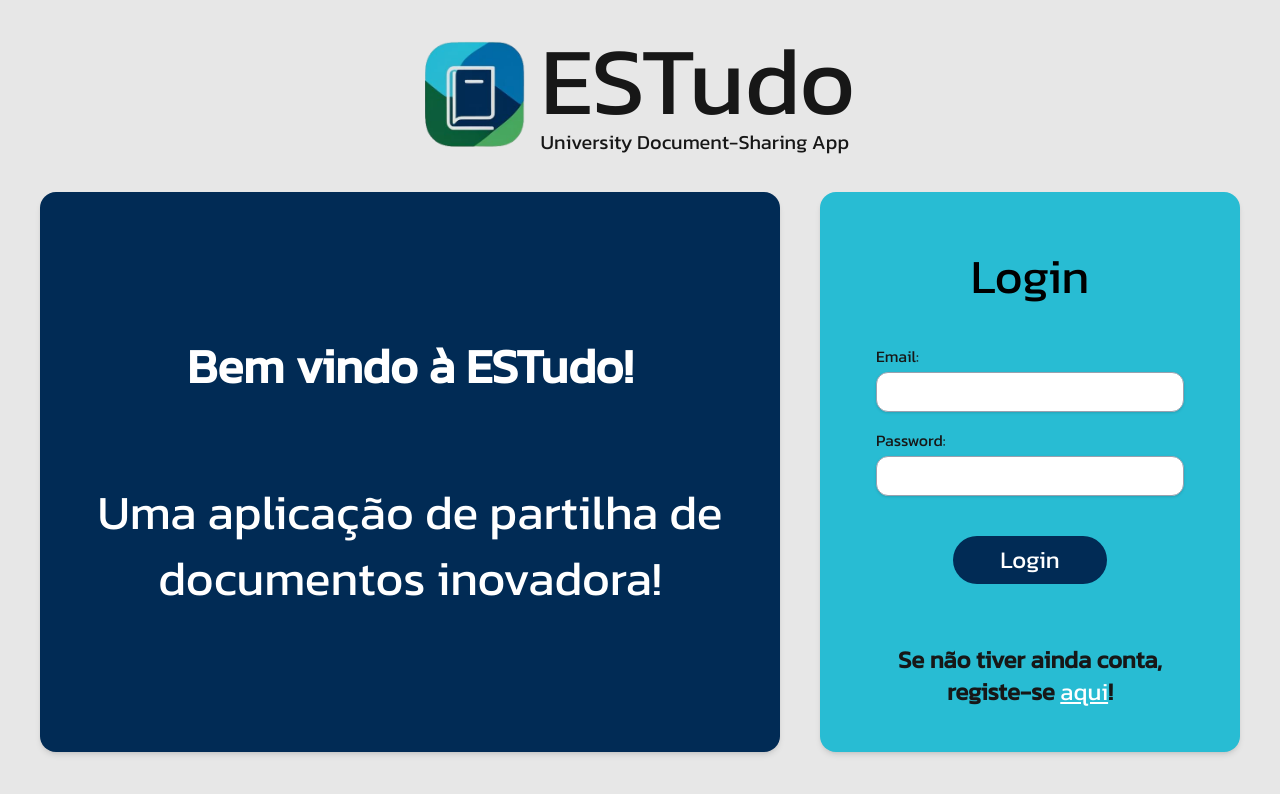
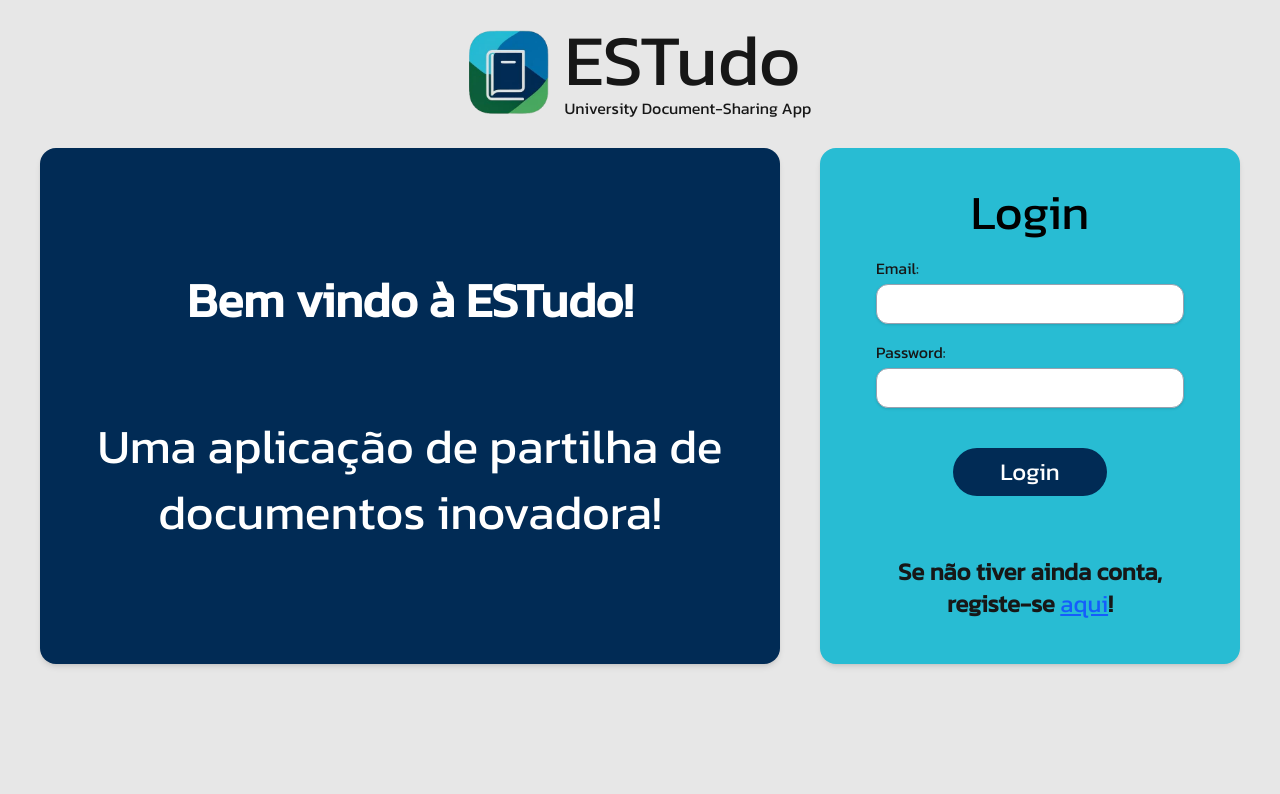
Before and after one commit to beckerme/ESTudo, a Next.js app in the folder estudo/: page /login in a window 1280 px wide. Shown: the top 794 px of the page. Built offline with nearby package versions, Linux system fonts and the light colour scheme.

Commit message:
Atualização da página de login

```diff
--- a/estudo/src/app/teste/page.js
+++ /dev/null
@@ -1,12 +0,0 @@
-export default function ResponsiveBlocks() {
-    return (
-      <div className="flex flex-col md:flex-row items-center justify-center min-h-screen gap-4 p-4">
-        <div className="w-full md:w-1/2 h-64 bg-blue-500 rounded-2xl flex items-center justify-center text-white text-xl font-bold shadow-lg">
-          Block 1
-        </div>
-        <div className="w-full md:w-1/2 h-64 bg-green-500 rounded-2xl flex items-center justify-center text-white text-xl font-bold shadow-lg">
-          Block 2
-        </div>
-      </div>
-    );
-  }
--- a/estudo/src/components/Login/Header.jsx
+++ b/estudo/src/components/Login/Header.jsx
@@ -1,6 +1,10 @@
+// Imports Next
 import Image from "next/image";
+
+// Import Fonte
 import { Kanit } from "next/font/google";
 
+// Fonte
 const kanit = Kanit({
     subsets: ['latin'],
     weight: "400",
@@ -9,16 +13,16 @@ const kanit = Kanit({
 export default function Header() {
   return (
     <div className={kanit.className}>
-        <div className="flex items-center justify-center py-4 mt-3">
+        <div className="flex items-center justify-center xl:py-2 py-4 mt-3">
             <div className="flex items-center space-x-4">
 
                 {/* Logo */}
-                <Image src="/logo.png" width={100} height={106} alt="ESTudo Logo" />
+                <Image src="/logo.png" width={80} height={80} alt="ESTudo Logo" />
 
                 {/* Title and Subtitle */}
                 <div>
-                    <h1 className="lg:text-8xl text-6xl">ESTudo</h1>
-                    <p className="lg:text-xl">University Document-Sharing App</p>
+                    <h1 className="lg:text-7xl text-5xl">ESTudo</h1>
+                    <p className="lg:text-md">University Document-Sharing App</p>
                 </div>
             </div>
         </div>
--- a/estudo/src/components/Login/Login.jsx
+++ b/estudo/src/components/Login/Login.jsx
@@ -1,8 +1,10 @@
+// Imports relacionados com páginas e fontes
 import { Kanit } from "next/font/google";
 import Header from "./Header";
 import Saudacao from "./Saudacao";
 import LoginForm from "./LoginForm";
 
+// Fonte
 const kanit = Kanit({
   subsets: ['latin'],
   weight: "400",
@@ -22,9 +24,9 @@ export default function Login() {
           </div>
 
           {/* Coluna do Formulário de Login */}
-          <div className="bg-[#28BCD3] p-6 pt-15 rounded-2xl shadow-md">
+          <div className="bg-[#28BCD3] p-6 pt-10 rounded-2xl shadow-md">
             <h2 className="text-5xl 2xl:text-6xl md:py-0
-            text-black text-center md:mb-6">Login</h2>
+            text-black text-center">Login</h2>
             <LoginForm />
           </div>
         </div>
--- a/estudo/src/components/Login/LoginForm.jsx
+++ b/estudo/src/components/Login/LoginForm.jsx
@@ -1,4 +1,9 @@
+"use client";
+
 import { Inter } from "next/font/google";
+import { useState } from "react";
+import { useRouter } from "next/navigation";
+import Link from "next/link";
 
 const inter = Inter({
   subsets: ['latin'],
@@ -6,41 +11,95 @@ const inter = Inter({
 });
 
 export default function LoginForm() {
+  const router = useRouter();
+  const [email, setEmail] = useState("");
+  const [password, setPassword] = useState("");
+  const [erro, setErro] = useState("");
+
+  const handleSubmit = async (e) => {
+    e.preventDefault();
+
+    // Basic validation
+    if (!email || !password) {
+      setErro("Por favor, preencha todos os campos");
+      return;
+    }
+
+    try {
+      // Comunicação com a base de dados
+      const response = await fetch("/api/auth/login", {
+        method: "POST",
+        headers: {
+          "Content-Type": "application/json",
+        },
+        body: JSON.stringify({ email, password }),
+      });
+
+      const data = await response.json();
+
+      if (!response.ok) {
+        setErro("Erro ao fazer login!")
+      }
+
+      // On successful login, redirect to the home page
+      router.push("/pag-inicial");
+
+    } catch (err) {
+      setErro(err.message || "Falha na autenticação. Tente novamente.");
+    }
+  };
+
   return (
     <>
       <div className="w-full max-w-2xl rounded-xl overflow-hidden">
-                <form className="px-8 2xl:py-10 lg:py-5 w-full">
+        <form onSubmit={handleSubmit} className="px-8 2xl:py-10 lg:py-5 w-full">
+          {erro && (
+            <div className="bg-red-100 border border-red-400 text-red-700 px-3 py-2 rounded-lg mb-4">
+              {erro}
+            </div>
+          )}
+
           <div className="space-y-4">
             <div className="w-full">
               <label className="block">Email:</label>
               <input
                 type="email"
+                value={email}
+                onChange={(e) => setEmail(e.target.value)}
                 className={`${inter.className} bg-white rounded-xl h-10 mt-1 w-full px-3 py-2 border border-gray-400
-                            shadow-sm focus:outline-none focus:ring-2 focus:ring-blue-800 focus:border-transparent`}/>
+                  shadow-sm focus:outline-none focus:ring-2 focus:ring-blue-800 focus:border-transparent`}
+              />
             </div>
             <div className="w-full">
               <label className="block">Password:</label>
               <input
                 type="password"
+                value={password}
+                onChange={(e) => setPassword(e.target.value)}
                 className={`${inter.className} bg-white rounded-xl h-10 mt-1 w-full px-3 py-2 border border-gray-400
-                            shadow-sm focus:outline-none focus:ring-2 focus:ring-blue-800 focus:border-transparent`}/>
+                  shadow-sm focus:outline-none focus:ring-2 focus:ring-blue-800 focus:border-transparent`}
+              />
             </div>
           </div>
+
           <div className="flex justify-center md:pt-0 pt-20">
-                        <button className="lg:w-1/2 md:w-2/3 md:mt-10 2xl:mt-20 px-5 md:px-0 bg-[#012B55] text-white py-2 text-xl md:text-2xl 2xl:text-4xl rounded-4xl hover:bg-blue-800
-                        transition duration-300
-                            ease-in-out focus:outline-none focus:ring-2 focus:ring-blue-800 focus:ring-opacity-50">
-                        <a href="/pag-inicial"
+            <button
               type="submit"
-                        >
+              className="lg:w-1/2 md:w-2/3 md:mt-10 2xl:mt-20 px-5 md:px-0 bg-[#012B55] text-white py-2 text-xl md:text-2xl 2xl:text-4xl rounded-4xl hover:bg-blue-800
+                transition duration-300 ease-in-out focus:outline-none focus:ring-2 focus:ring-blue-800 focus:ring-opacity-50">
               Login
-                        </a>
             </button>
           </div>
+
           <div className="flex justify-center 2xl:px-10">
             <div className="text-center mt-8 xl:mt-15">
-                            <p className="text-2xl md:text-xl lg:text-2xl font-bold">Se não tiver ainda conta, registe-se <a href="/registo" className="text-white underline hover:text-blue-800
-                            font-medium">aqui</a>!</p>
+              <p className="text-2xl md:text-xl lg:text-2xl font-bold">
+                Se não tiver ainda conta, registe-se{" "}
+                <Link href="/registo" className="text-blue-600 underline hover:text-blue-800 font-medium">
+                  aqui
+                </Link>
+                !
+              </p>
             </div>
           </div>
         </form>
--- a/estudo/src/components/Login/Saudacao.jsx
+++ b/estudo/src/components/Login/Saudacao.jsx
@@ -1,8 +1,12 @@
 export default function Saudacao() {
     return (
-      <div className="w-full h-auto leading-snug p-3 md:p-8 lg:p-10 2xl:p-15  md:text-5xl lg:text-5xl text-2xl text-white text-center flex items-center flex-col justify-center">
-        <h1 className="pb-20 font-bold">Bem vindo à ESTudo!</h1>
-        <p>Uma aplicação de partilha de documentos inovadora!</p>
-      </div>
+      <>
+        {/* Coluna da Saudação */}
+        <div className="w-full h-auto leading-snug p-3 md:p-8 lg:p-10 2xl:p-15  md:text-5xl lg:text-5xl text-2xl text-white text-center flex
+        items-center flex-col justify-center">
+          <h1 className="pb-20 font-bold">Bem vindo à ESTudo!</h1>
+          <p>Uma aplicação de partilha de documentos inovadora!</p>
+        </div>
+      </>
     );
 }
--- a/estudo/src/components/Validar-Registo/ValidarRegisto.jsx
+++ b/estudo/src/components/Validar-Registo/ValidarRegisto.jsx
@@ -1,4 +1,3 @@
-
 "use client"
 
 import { useState } from "react";
```
Lines whose indentation alone changed are shown as unchanged.
